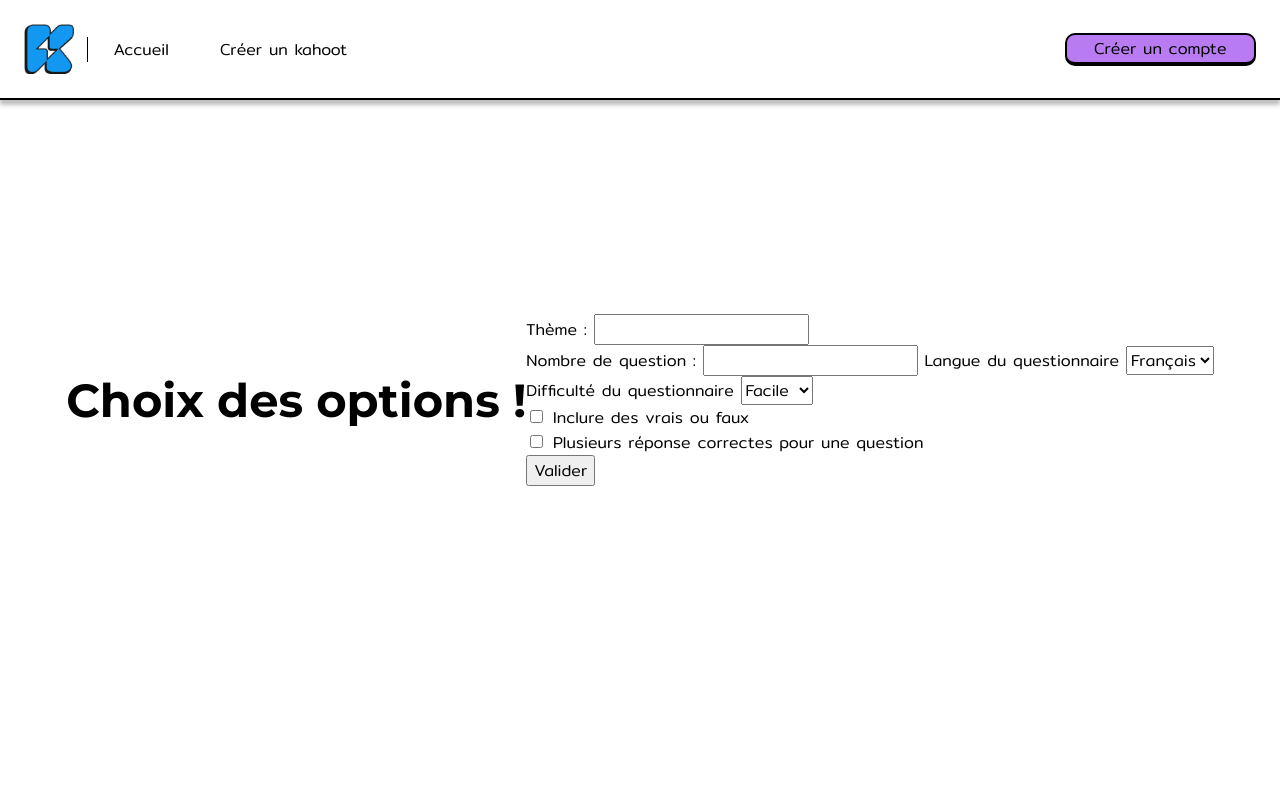
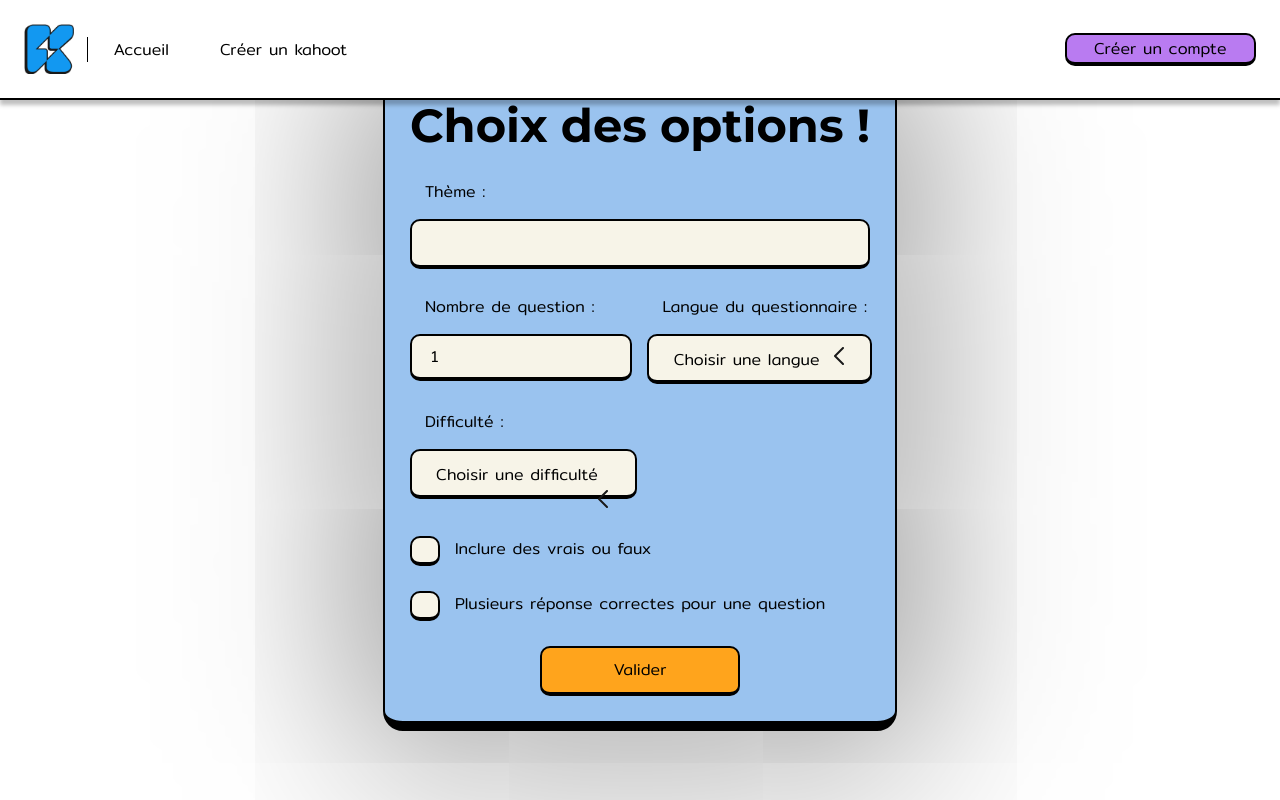
Before and after one commit to KahootGenerator/KahootGenerator, a PHP site: page /kahoot/generate in a window 1280 px wide. Run offline with PHP 8.4, Linux system fonts and the light colour scheme; style sheets or scripts are compiled from the project's sources.

Commit message:
update page and add style

```diff
--- a/src/Views/kahoot/generate.php
+++ b/src/Views/kahoot/generate.php
@@ -1,40 +1,90 @@
-<h1><?= $data["title"] ?></h1>
+<form action="/kahoot/generate/attempt" method="POST" class="form">
+    <h1><?= $data["title"] ?></h1>
 
-<form action="/kahoot/generate/attempt" method="POST">
+    <div class="form-field--100">
+        <label for="theme">Thème :</label>
+        <input class="field" type="text" id="theme" name="theme">
+    </div>
+    <div class="form-field--double">
+        <div class="form-field--50">
+            <label for="quantity">Nombre de question :</label>
+            <input class="field" type="number" id="quantity" name="quantity" min="1" max="20" value="1">
+        </div>
 
-    <div>
-        <label for="theme">Thème :</label>
-        <input type="text" id="theme" name="theme">
+        <div class="form-field--50">
+
+            <label for="lang">Langue du questionnaire :</label>
+
+            <details class="select" id="lang">
+                <summary>
+                    <input type="radio" name="lang" title="Choisir une langue" checked>
+                    <input type="radio" name="lang" id="lang1" title="France" value="fr">
+                    <input type="radio" name="lang" id="lang2" title="Anglais" value="en">
+                    <input type="radio" name="lang" id="lang3" title="Espagnol" value="es">
+                </summary>
+                <ul>
+                    <li>
+                        <label for="lang1">France</label>
+                    </li>
+                    <li>
+                        <label for="lang2">Anglais</label>
+                    </li>
+                    <li>
+                        <label for="lang3">Espagnol</label>
+                    </li>
+                </ul>
+            </details>
+        </div>
+
     </div>
-    <div>
-        <label for="quantity">Nombre de question :</label>
-        <input type="number" id="quantity" name="quantity">
+    <div class="form-field--double">
+        <div class="form-field--50">
 
+            <label for="lang">Difficulté :</label>
 
-        <label for="lang">Langue du questionnaire</label>
-        <select name="lang" id="lang">
-            <option value="fr">Français</option>
-            <option value="en">Anglais</option>
-        </select>
+            <details class="select" id="diff">
+                <summary>
+                    <input type="radio" name="diff" title="Choisir une difficulté" checked>
+                    <input type="radio" name="diff" id="diff1" title="Facile" value="fr">
+                    <input type="radio" name="diff" id="diff2" title="Moyen" value="en">
+                    <input type="radio" name="diff" id="diff3" title="Difficile" value="es">
+                </summary>
+                <ul>
+                    <li>
+                        <label for="diff1">Facile</label>
+                    </li>
+                    <li>
+                        <label for="diff2">Moyen</label>
+                    </li>
+                    <li>
+                        <label for="diff3">Difficile</label>
+                    </li>
+                </ul>
+            </details>
+
+        </div>
+        <div class="form-field--50">
+        </div>
+
     </div>
-    <div>
-        <label for="difficulty">Difficulté du questionnaire</label>
-        <select name="difficulty" id="difficulty">
-            <option value="easy">Facile</option>
-            <option value="medium">Moyen</option>
-        </select>
+    <div class="form-field--100">
+        <div class="form-field--checkbox">
+            <input type="checkbox" id="checkbox1" class="checkbox">
+            <label for="checkbox1"><img src="/img/utils/check.svg"></label>
+            <label for="checkbox1">Inclure des vrais ou faux</label>
+        </div>
     </div>
-    <div>
-        <input type="checkbox" id="checkbox1">
-        <label for="checkbox1">Inclure des vrais ou faux</label>
-    </div>
-    <div>
-        <input type="checkbox" id="checkbox2">
-        <label for="checkbox2">Plusieurs réponse correctes pour une question</label>
+    <div class="form-field--100">
+        <div class="form-field--checkbox">
+            <input type="checkbox" id="checkbox2" class="checkbox">
+            <label for="checkbox2"><img src="/img/utils/check.svg"></label>
+            <label for="checkbox2"> Plusieurs réponse correctes pour une question</label>
+        </div>
     </div>
 
     <div>
-        <input type="submit" value="Valider">
+        <input type="submit" value="Valider" class="button-orange">
     </div>
 
 </form>
+<script type="module" src="/js/components/select.js"></script>
--- a/src/scss/utilities/_form.scss
+++ b/src/scss/utilities/_form.scss
@@ -2,7 +2,7 @@
 
 @mixin formField($width) {
     height: fit-content;
-    width: fit-content;
+    width: $width;
     display: flex;
     flex-direction: column;
     gap: 15px;
@@ -13,9 +13,13 @@
         font-size: $font-xs;
     }
 
-    input[type="text"], .select {
+    input[type="text"] {
         height: 50px;
-        width: $width !important;
+        width: 100% !important;
+    }
+
+    .select {
+        width: fit-content;
     }
 }
 
@@ -47,12 +51,19 @@
     @include formField(50%)
 }
 
+.form-field--double {
+    @include formField(100%);
+    flex-direction: row;
+}
+
 .form-field--checkbox {
     display: flex;
     gap: 15px;
+    cursor: pointer;
 
     label {
         font-family: $font-body;
-        font-size: $font-s;
+        font-size: $font-xs;
+        margin-left: 0;
     }
 }
```
